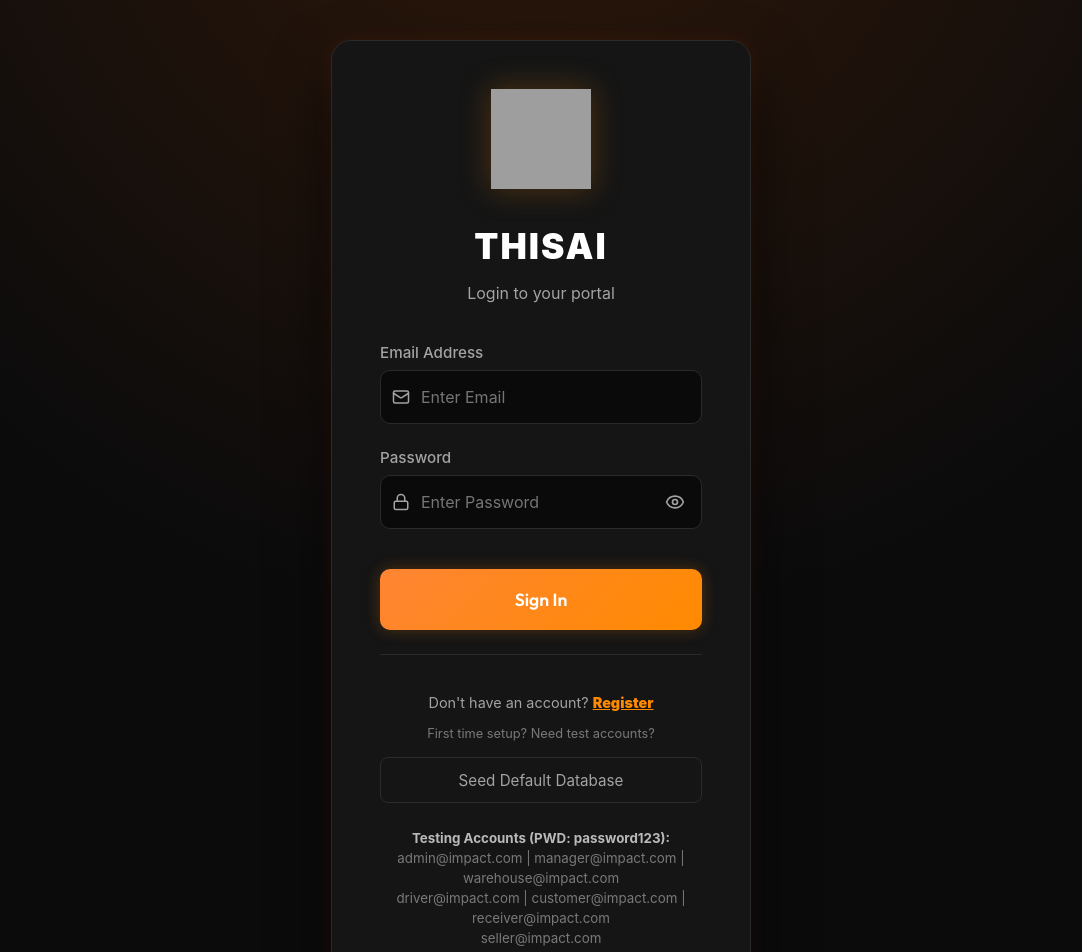
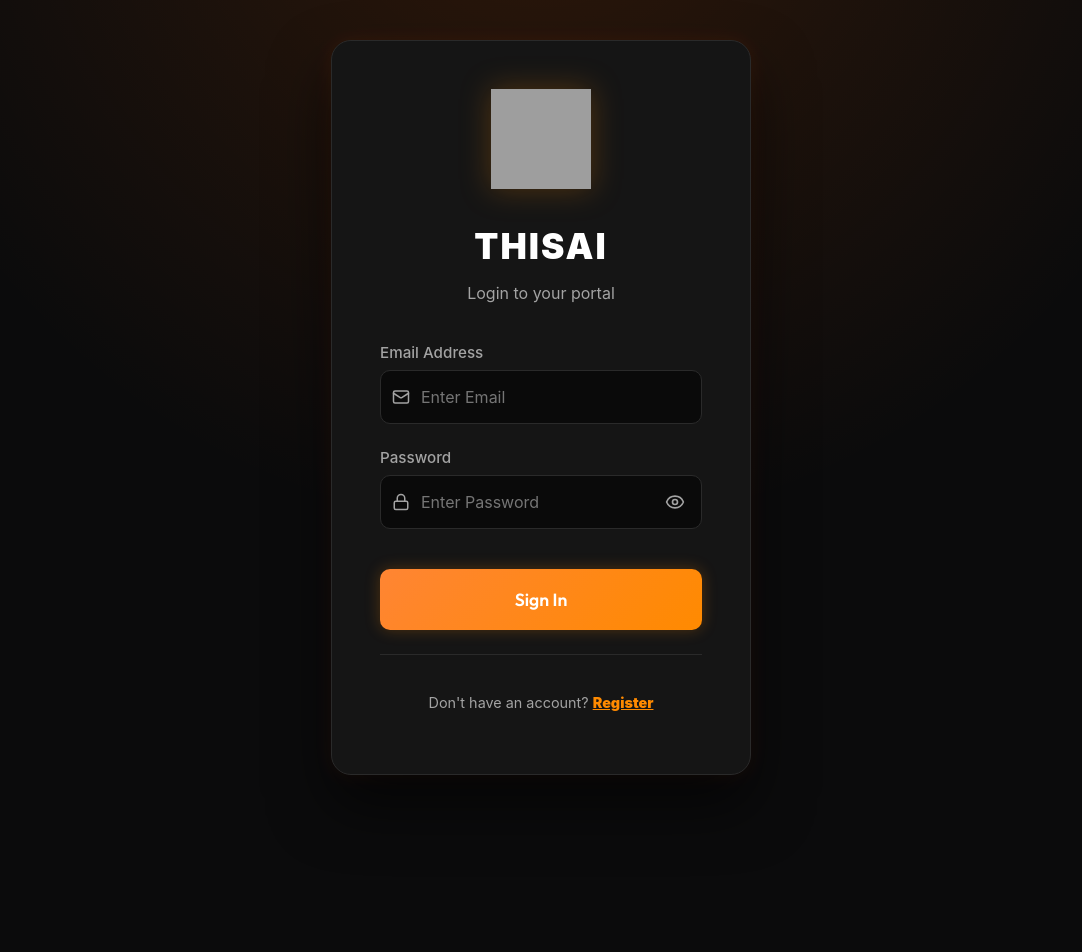
Before and after one commit to s-guru-vishnu/Thisai, a React (Vite) app in the folder client/: page /login in a window 1280 px wide. Shown: the top 952 px of the page, without its empty margins (99-1181 px from the left). After the commit the page ends 815 px from the top, so only its background shows below. Built offline with nearby package versions, Linux system fonts and the light colour scheme; grey boxes are pictures that could not be loaded.

Commit message:
Fixed the Login & Register Pages

```diff
--- a/client/src/components/Login.jsx
+++ b/client/src/components/Login.jsx
@@ -154,19 +154,6 @@ const Login = () => {
 
                 <div className="seed-section" style={{ borderTop: '1px solid var(--border-color)', paddingTop: '1.5rem', marginTop: '1.5rem' }}>
                     <p className="seed-text" style={{ marginBottom: '15px', color: 'var(--text-muted)' }}>Don't have an account? <span onClick={() => navigate('/register')} style={{ color: 'var(--accent)', cursor: 'pointer', fontWeight: '900', textDecoration: 'underline' }}>Register</span></p>
-                    <p className="seed-text" style={{ fontSize: '0.8rem', opacity: 0.7 }}>First time setup? Need test accounts?</p>
-                    <button onClick={handleSeedDatabase} className="secondary-btn" disabled={loading} style={{ width: '100%', marginTop: '8px' }}>
-                        Seed Default Database
-                    </button>
-                </div>
-
-                <div className="demo-credentials">
-                    <small>
-                        <b>Testing Accounts (PWD: password123):</b><br />
-                        admin@impact.com | manager@impact.com | warehouse@impact.com<br />
-                        driver@impact.com | customer@impact.com | receiver@impact.com<br />
-                        seller@impact.com
-                    </small>
                 </div>
             </div>
         </div>
```
